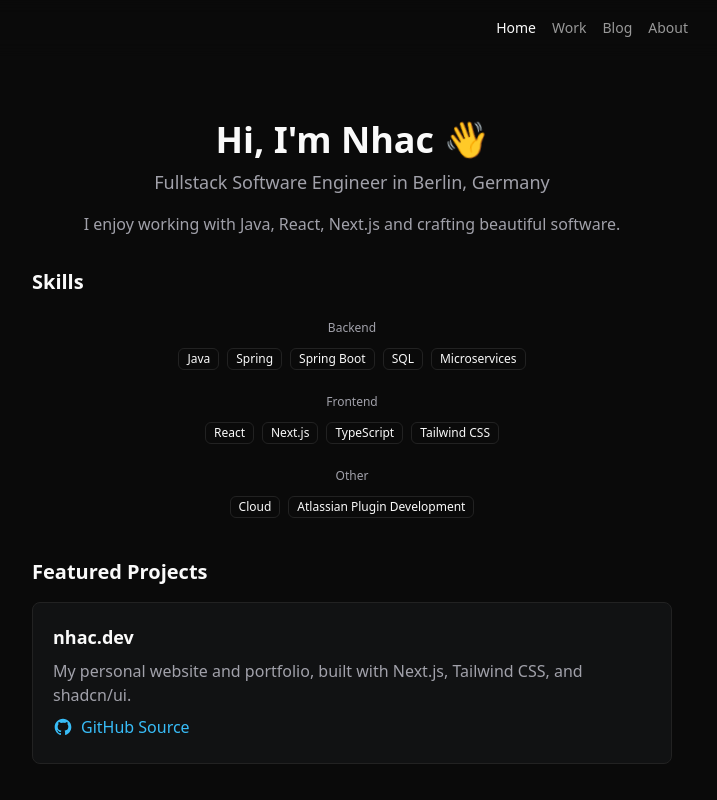
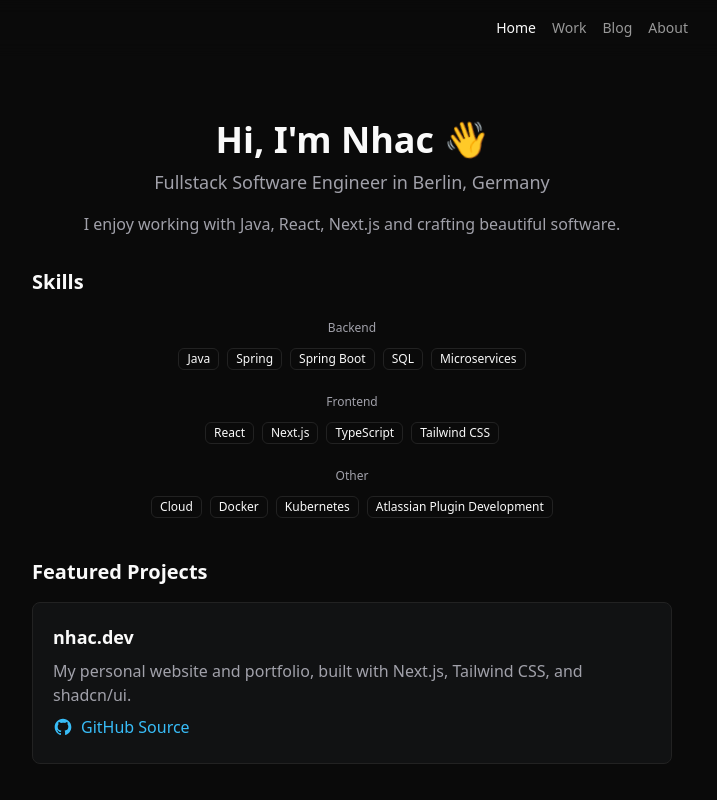
Before and after one commit to NguyenTatNhac/nhac.dev, a Next.js app: page / in a window 1280 px wide. Shown: the top 800 px of the page, without its empty margins (288-1005 px from the left). Built offline with nearby package versions, Linux system fonts and the light colour scheme.

Commit message:
Add DOcker and k8s to skill list

```diff
--- a/src/app/page.tsx
+++ b/src/app/page.tsx
@@ -1,4 +1,4 @@
-import { Badge } from "@/components/ui/badge";
+import { Badge } from '@/components/ui/badge';
 
 const Home = () => {
   return (
@@ -22,19 +22,27 @@ const Home = () => {
       <div className="mb-10">
         <h2 className="text-xl font-semibold mb-4 text-foreground">Skills</h2>
         <ul className="flex flex-wrap gap-2 justify-center">
-          <span className="block w-full text-xs text-muted-foreground mt-2 mb-1 text-center">Backend</span>
+          <span className="block w-full text-xs text-muted-foreground mt-2 mb-1 text-center">
+            Backend
+          </span>
           <Badge variant="outline">Java</Badge>
           <Badge variant="outline">Spring</Badge>
           <Badge variant="outline">Spring Boot</Badge>
           <Badge variant="outline">SQL</Badge>
           <Badge variant="outline">Microservices</Badge>
-          <span className="block w-full text-xs text-muted-foreground mt-4 mb-1 text-center">Frontend</span>
+          <span className="block w-full text-xs text-muted-foreground mt-4 mb-1 text-center">
+            Frontend
+          </span>
           <Badge variant="outline">React</Badge>
           <Badge variant="outline">Next.js</Badge>
           <Badge variant="outline">TypeScript</Badge>
           <Badge variant="outline">Tailwind CSS</Badge>
-          <span className="block w-full text-xs text-muted-foreground mt-4 mb-1 text-center">Other</span>
+          <span className="block w-full text-xs text-muted-foreground mt-4 mb-1 text-center">
+            Other
+          </span>
           <Badge variant="outline">Cloud</Badge>
+          <Badge variant="outline">Docker</Badge>
+          <Badge variant="outline">Kubernetes</Badge>
           <Badge variant="outline">Atlassian Plugin Development</Badge>
         </ul>
       </div>
--- a/src/app/work/page.tsx
+++ b/src/app/work/page.tsx
@@ -45,6 +45,8 @@ const WorkPage = () => {
             Other
           </span>
           <Badge variant="outline">Cloud</Badge>
+          <Badge variant="outline">Docker</Badge>
+          <Badge variant="outline">Kubernetes</Badge>
           <Badge variant="outline">Atlassian Plugin Development</Badge>
         </ul>
       </div>
```
